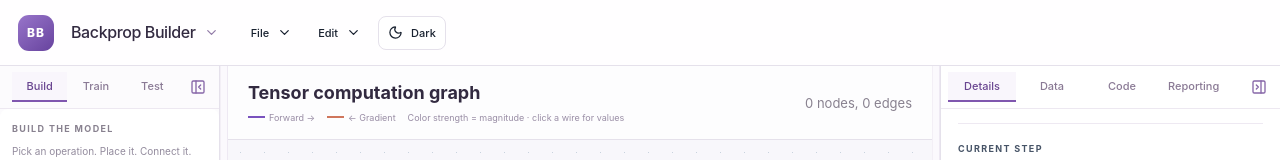
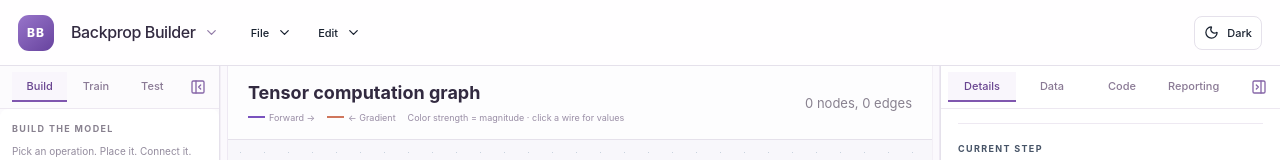
Before and after one commit to davbachman/BackpropBuilder, a React (Vite) app: page / in a window 1280 px wide. Shown: the top 160 px of the page. Built offline with nearby package versions, Linux system fonts and the light colour scheme.

Commit message:
Keep theme switch aligned right in both themes

```diff
--- a/src/App.css
+++ b/src/App.css
@@ -63,6 +63,10 @@
   font-size: 13px;
   font-weight: 800;
   white-space: nowrap;
+}
+
+.theme-toggle {
+  margin-left: auto;
 }
 
 .topbar-menu {
--- a/src/darkTheme.css
+++ b/src/darkTheme.css
@@ -86,7 +86,7 @@
 .theme-dark .brand-menu-button:hover:not(:disabled),
 .theme-dark .brand-menu-button[aria-expanded="true"] { color: #decaff; background: #332b48; }
 .theme-dark.unified-studio .topbar-menu-trigger:hover:not(:disabled) { background: transparent; border-color: transparent; color: var(--accent); }
-.theme-dark .theme-toggle { margin-left: auto; color: var(--accent); }
+.theme-dark .theme-toggle { color: var(--accent); }
 .theme-dark .theme-toggle[aria-pressed="true"] { background: var(--accent-soft); }
 .theme-dark .topbar-menu-panel { background: #232a3b; }
 .theme-dark .topbar-menu-panel button:hover:not(:disabled),
```
